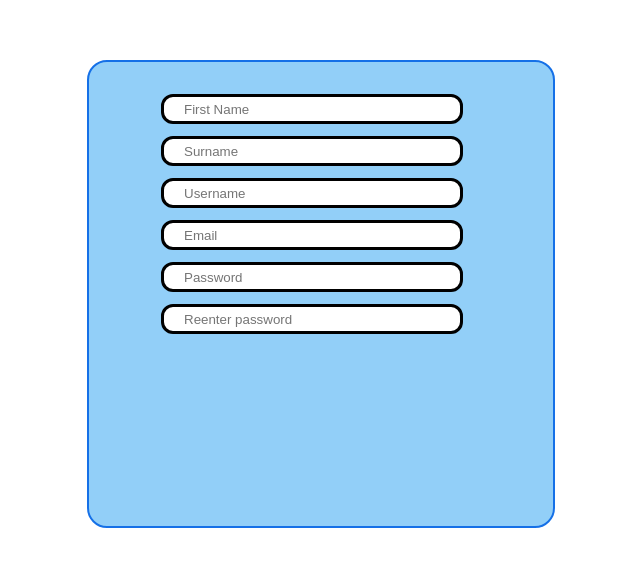
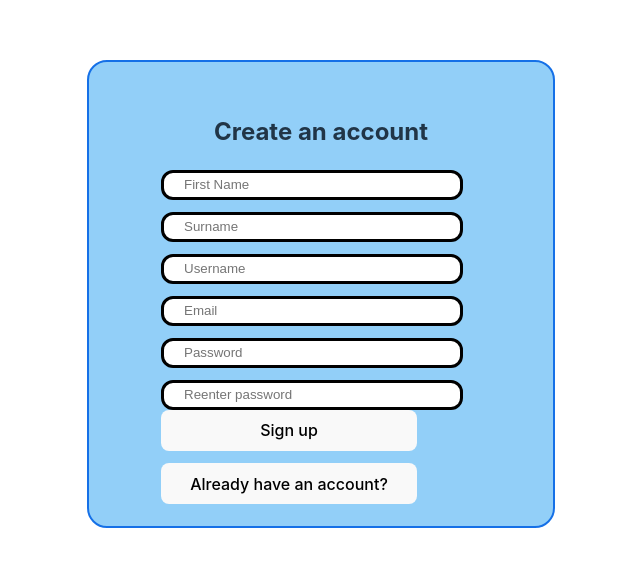
Before and after one commit to ATlexEide/furrventions, a React (Vite) app: page /signup in a window 1280 px wide. Shown: the part 106-672 px from the top of the page, without its empty margins (319-959 px from the left). Built offline with nearby package versions, Linux system fonts and the light colour scheme.

Commit message:
Add buttons

```diff
--- a/src/Components/Signup.jsx
+++ b/src/Components/Signup.jsx
@@ -1,6 +1,10 @@
+import { useNavigate } from "react-router-dom";
+
 export default function Signup() {
+  const navigate = useNavigate();
   return (
     <form id="signup">
+      <h2>Create an account</h2>
       <section id="signup-inputs">
         <input
           type="text"
@@ -29,6 +33,24 @@ export default function Signup() {
           placeholder="Reenter password"
         />
       </section>
+      <section id="signup-buttons">
+        <button
+          onClick={(e) => {
+            e.preventDefault();
+            alert("SIGNUP LODIC");
+          }}
+        >
+          Sign up
+        </button>
+        <button
+          onClick={(e) => {
+            e.preventDefault();
+            navigate("/login");
+          }}
+        >
+          Already have an account?
+        </button>
+      </section>
     </form>
   );
 }
```
